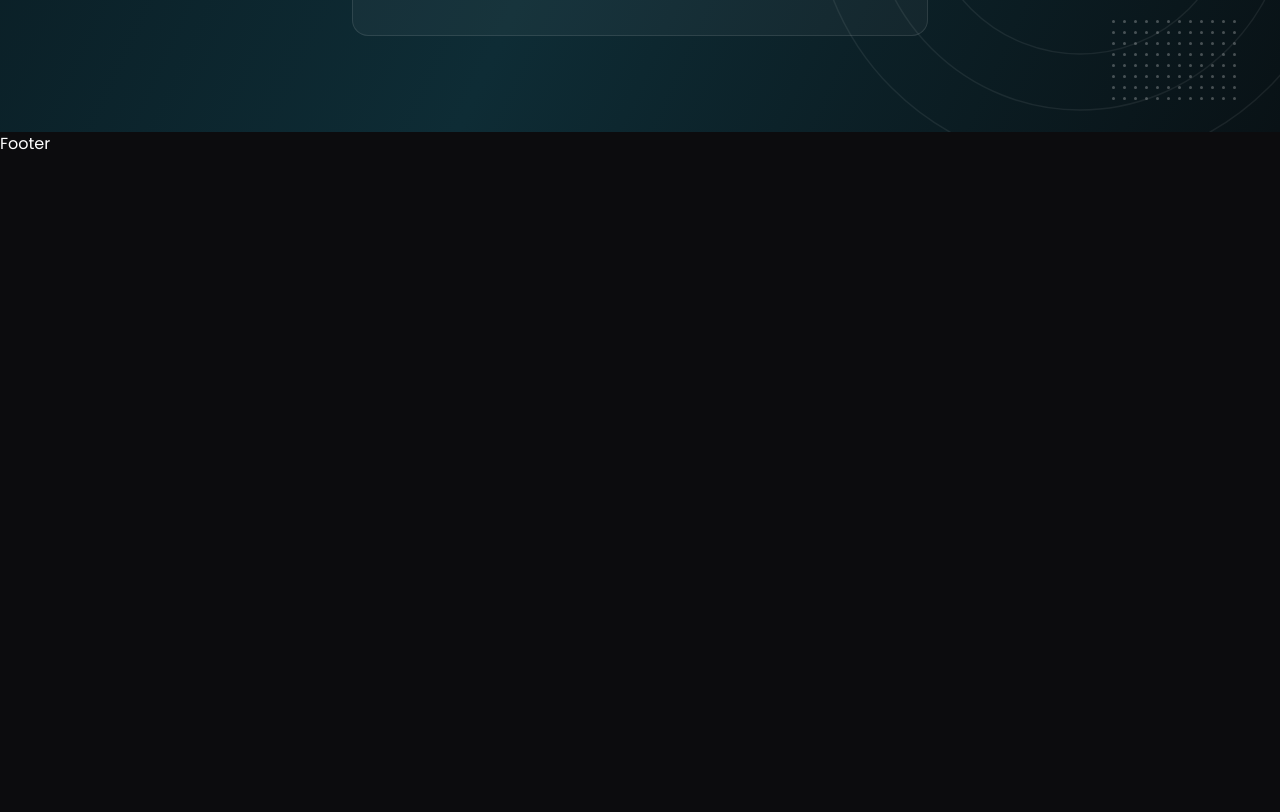
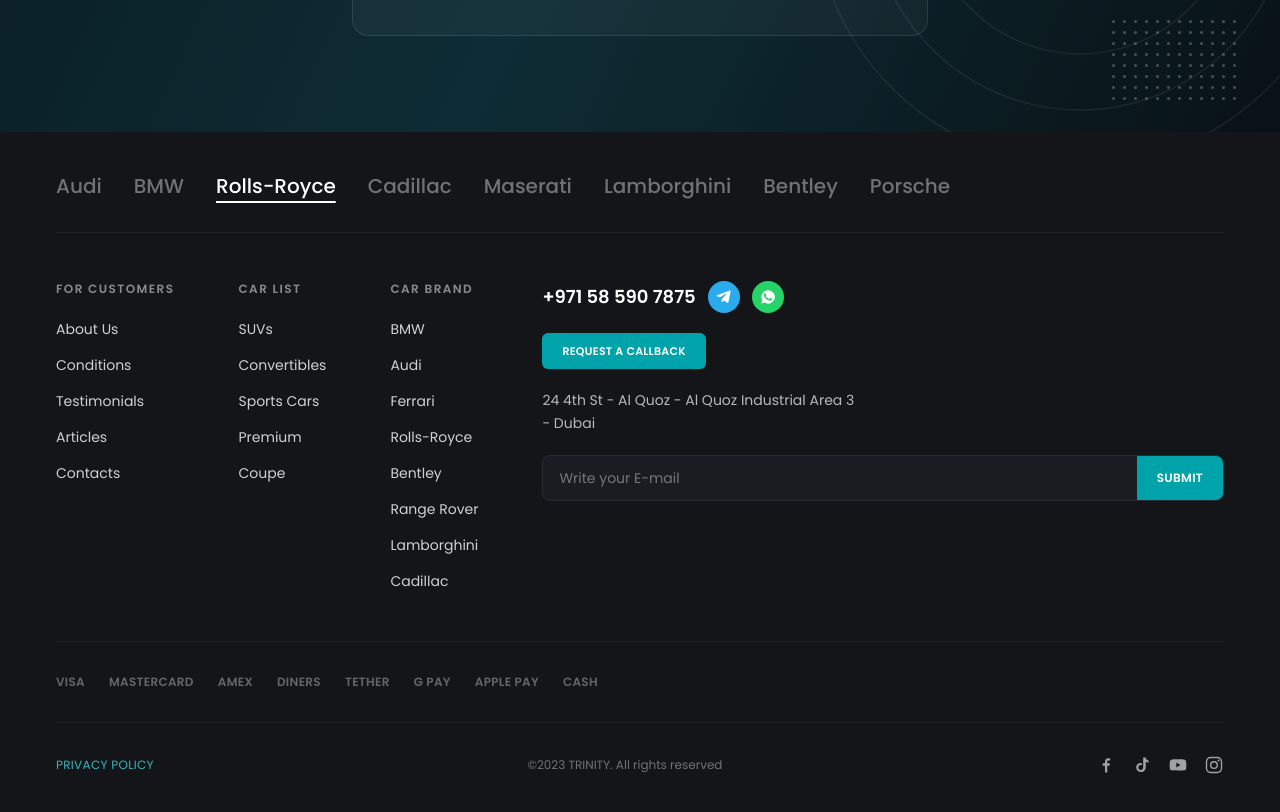
Before and after one commit to ShuxratXoliqnazarov/trinity, a React (Vite) app: page / in a window 1280 px wide. Shown: the part 7020-7832 px from the top of the page. Before the commit the page ends 7176 px from the top, so only its background shows below. Built offline with nearby package versions, Linux system fonts and the light colour scheme.

Commit message:
feat: build footer with brand strip, link columns, contact and payments
Co-Authored-By: Claude Sonnet 5 <noreply@anthropic.com>

```diff
--- a/src/components/layout/footer.jsx
+++ b/src/components/layout/footer.jsx
@@ -1,7 +1,188 @@
-export default function Footer() {
+import { useState } from "react"
+import { useTranslation } from "react-i18next"
+import Button from "../ui/button"
+import {
+	FacebookIcon,
+	InstagramIcon,
+	TelegramIcon,
+	TiktokIcon,
+	WhatsappIcon,
+	YoutubeIcon,
+} from "../ui/icons"
+
+const phone = "+971 58 590 7875"
+
+const payments = [
+	"VISA",
+	"MasterCard",
+	"Amex",
+	"Diners",
+	"Tether",
+	"G Pay",
+	"Apple Pay",
+	"CASH",
+]
+
+const socials = [
+	{ Icon: FacebookIcon, href: "https://facebook.com", label: "Facebook" },
+	{ Icon: TiktokIcon, href: "https://tiktok.com", label: "TikTok" },
+	{ Icon: YoutubeIcon, href: "https://youtube.com", label: "YouTube" },
+	{ Icon: InstagramIcon, href: "https://instagram.com", label: "Instagram" },
+]
+
+function LinkColumn({ title, items }) {
 	return (
-		<>
-			<h1>Footer</h1>
-		</>
+		<div>
+			<h3 className="text-xs font-semibold uppercase tracking-[0.12em] text-white/50">
+				{title}
+			</h3>
+			<ul className="mt-5 space-y-3">
+				{items.map((label) => (
+					<li key={label}>
+						<a
+							href="#top"
+							className="text-sm text-white/80 transition-colors hover:text-accent-bright"
+						>
+							{label}
+						</a>
+					</li>
+				))}
+			</ul>
+		</div>
 	)
 }
+
+export default function Footer() {
+	const { t } = useTranslation()
+	const [email, setEmail] = useState("")
+
+	const columns = t("footer.columns", { returnObjects: true })
+	const brands = t("footer.brands", { returnObjects: true })
+
+	return (
+		<footer className="bg-ink-soft">
+			<div className="mx-auto max-w-[1400px] px-6 py-10 lg:px-14">
+				<ul className="flex flex-wrap items-center gap-x-8 gap-y-3 border-b border-line/60 pb-8">
+					{brands.map((brand, i) => (
+						<li key={brand}>
+							<a
+								href="#fleet"
+								className={`font-display text-lg font-medium transition-colors hover:text-white lg:text-xl ${
+									i === 2 ? "text-white underline underline-offset-8" : "text-white/40"
+								}`}
+							>
+								{brand}
+							</a>
+						</li>
+					))}
+				</ul>
+
+				<div className="grid gap-10 py-12 md:grid-cols-2 lg:grid-cols-[repeat(3,auto)_1fr] lg:gap-16">
+					<LinkColumn
+						title={columns.customers.title}
+						items={columns.customers.items}
+					/>
+					<LinkColumn
+						title={columns.carList.title}
+						items={columns.carList.items}
+					/>
+					<LinkColumn
+						title={columns.carBrand.title}
+						items={columns.carBrand.items}
+					/>
+
+					<div className="flex flex-col gap-5">
+						<div className="flex items-center gap-3">
+							<a
+								href={`tel:${phone.replace(/\s/g, "")}`}
+								className="text-lg font-semibold text-white"
+							>
+								{phone}
+							</a>
+							<a
+								href="https://t.me/"
+								target="_blank"
+								rel="noreferrer"
+								className="flex h-8 w-8 items-center justify-center rounded-full bg-[#2aabee] text-white"
+								aria-label="Telegram"
+							>
+								<TelegramIcon className="h-4 w-4" />
+							</a>
+							<a
+								href="https://wa.me/"
+								target="_blank"
+								rel="noreferrer"
+								className="flex h-8 w-8 items-center justify-center rounded-full bg-[#25d366] text-white"
+								aria-label="WhatsApp"
+							>
+								<WhatsappIcon className="h-4 w-4" />
+							</a>
+						</div>
+
+						<Button size="sm" className="self-start">
+							{t("footer.callback")}
+						</Button>
+
+						<p className="max-w-xs text-sm leading-relaxed text-white/70">
+							{t("footer.address")}
+						</p>
+
+						<form
+							onSubmit={(e) => e.preventDefault()}
+							className="flex overflow-hidden rounded-lg border border-line bg-ink-card"
+						>
+							<input
+								type="email"
+								value={email}
+								onChange={(e) => setEmail(e.target.value)}
+								placeholder={t("footer.emailPlaceholder")}
+								className="min-w-0 flex-1 bg-transparent px-4 py-3 text-sm text-white placeholder:text-white/40 focus:outline-none"
+							/>
+							<button
+								type="submit"
+								className="bg-accent px-5 text-xs font-semibold uppercase tracking-wide text-white transition-colors hover:bg-accent-bright"
+							>
+								{t("footer.submit")}
+							</button>
+						</form>
+					</div>
+				</div>
+
+				<ul className="flex flex-wrap items-center gap-x-6 gap-y-3 border-t border-line/60 py-8">
+					{payments.map((name) => (
+						<li
+							key={name}
+							className="text-xs font-semibold uppercase tracking-wide text-white/35"
+						>
+							{name}
+						</li>
+					))}
+				</ul>
+
+				<div className="flex flex-col items-center gap-4 border-t border-line/60 pt-8 text-center sm:flex-row sm:justify-between sm:text-left">
+					<a
+						href="#top"
+						className="text-xs uppercase tracking-wide text-accent-bright"
+					>
+						{t("footer.privacy")}
+					</a>
+					<p className="text-xs text-white/40">{t("footer.copyright")}</p>
+					<div className="flex items-center gap-4">
+						{socials.map(({ Icon, href, label }) => (
+							<a
+								key={label}
+								href={href}
+								target="_blank"
+								rel="noreferrer"
+								aria-label={label}
+								className="text-white/60 transition-colors hover:text-accent-bright"
+							>
+								<Icon className="h-5 w-5" />
+							</a>
+						))}
+					</div>
+				</div>
+			</div>
+		</footer>
+	)
+}
--- a/src/components/ui/icons.jsx
+++ b/src/components/ui/icons.jsx
@@ -66,3 +66,37 @@ export function WhatsappIcon({ className = "" }) {
 		</svg>
 	)
 }
+
+export function FacebookIcon({ className = "" }) {
+	return (
+		<svg viewBox="0 0 24 24" className={className} fill="currentColor" aria-hidden="true">
+			<path d="M13.5 21v-8h2.7l.4-3h-3.1V8c0-.9.3-1.5 1.6-1.5H17V3.9c-.3 0-1.2-.1-2.3-.1-2.3 0-3.9 1.4-3.9 4v2.2H8v3h2.8v8Z" />
+		</svg>
+	)
+}
+
+export function TiktokIcon({ className = "" }) {
+	return (
+		<svg viewBox="0 0 24 24" className={className} fill="currentColor" aria-hidden="true">
+			<path d="M16.5 3c.3 2 1.4 3.5 3.5 3.7V9c-1.3.1-2.5-.3-3.5-1v6.6c0 3.5-2.6 5.9-5.8 5.9A5.7 5.7 0 0 1 5 15c0-3.5 3.2-6.2 6.8-5.4v2.6c-.4-.1-.9-.2-1.3-.2-1.6 0-2.9 1.3-2.9 3s1.3 3 2.9 3 2.9-1.3 2.9-3V3Z" />
+		</svg>
+	)
+}
+
+export function YoutubeIcon({ className = "" }) {
+	return (
+		<svg viewBox="0 0 24 24" className={className} fill="currentColor" aria-hidden="true">
+			<path d="M22 12s0-3.2-.4-4.7c-.2-.9-.9-1.5-1.7-1.7C18.4 5.2 12 5.2 12 5.2s-6.4 0-7.9.4c-.8.2-1.5.8-1.7 1.7C2 9 2 12 2 12s0 3.2.4 4.7c.2.9.9 1.5 1.7 1.7 1.5.4 7.9.4 7.9.4s6.4 0 7.9-.4c.8-.2 1.5-.8 1.7-1.7.4-1.5.4-4.7.4-4.7Zm-12 3V9l5 3Z" />
+		</svg>
+	)
+}
+
+export function InstagramIcon({ className = "" }) {
+	return (
+		<svg viewBox="0 0 24 24" className={className} fill="none" aria-hidden="true">
+			<rect x="3" y="3" width="18" height="18" rx="5" stroke="currentColor" strokeWidth="1.7" />
+			<circle cx="12" cy="12" r="4" stroke="currentColor" strokeWidth="1.7" />
+			<circle cx="17.5" cy="6.5" r="1.2" fill="currentColor" />
+		</svg>
+	)
+}
--- a/src/locales/en.json
+++ b/src/locales/en.json
@@ -116,5 +116,46 @@
 		"submit": "RECEIVE",
 		"error": "Please enter a valid e-mail",
 		"success": "Thank you! Your discount is on its way."
+	},
+	"footer": {
+		"brands": [
+			"Audi",
+			"BMW",
+			"Rolls-Royce",
+			"Cadillac",
+			"Maserati",
+			"Lamborghini",
+			"Bentley",
+			"Porsche"
+		],
+		"columns": {
+			"customers": {
+				"title": "For Customers",
+				"items": ["About Us", "Conditions", "Testimonials", "Articles", "Contacts"]
+			},
+			"carList": {
+				"title": "Car List",
+				"items": ["SUVs", "Convertibles", "Sports Cars", "Premium", "Coupe"]
+			},
+			"carBrand": {
+				"title": "Car brand",
+				"items": [
+					"BMW",
+					"Audi",
+					"Ferrari",
+					"Rolls-Royce",
+					"Bentley",
+					"Range Rover",
+					"Lamborghini",
+					"Cadillac"
+				]
+			}
+		},
+		"callback": "REQUEST A CALLBACK",
+		"address": "24 4th St - Al Quoz - Al Quoz Industrial Area 3 - Dubai",
+		"emailPlaceholder": "Write your E-mail",
+		"submit": "SUBMIT",
+		"privacy": "Privacy Policy",
+		"copyright": "©2023 TRINITY. All rights reserved"
 	}
 }
--- a/src/locales/ru.json
+++ b/src/locales/ru.json
@@ -116,5 +116,46 @@
 		"submit": "ПОЛУЧИТЬ",
 		"error": "Пожалуйста, введите корректный e-mail",
 		"success": "Спасибо! Ваша скидка уже в пути."
+	},
+	"footer": {
+		"brands": [
+			"Audi",
+			"BMW",
+			"Rolls-Royce",
+			"Cadillac",
+			"Maserati",
+			"Lamborghini",
+			"Bentley",
+			"Porsche"
+		],
+		"columns": {
+			"customers": {
+				"title": "Клиентам",
+				"items": ["О нас", "Условия", "Отзывы", "Статьи", "Контакты"]
+			},
+			"carList": {
+				"title": "Каталог",
+				"items": ["Внедорожники", "Кабриолеты", "Спорткары", "Премиум", "Купе"]
+			},
+			"carBrand": {
+				"title": "Марки",
+				"items": [
+					"BMW",
+					"Audi",
+					"Ferrari",
+					"Rolls-Royce",
+					"Bentley",
+					"Range Rover",
+					"Lamborghini",
+					"Cadillac"
+				]
+			}
+		},
+		"callback": "ЗАКАЗАТЬ ЗВОНОК",
+		"address": "24 4th St - Al Quoz - Al Quoz Industrial Area 3 - Dubai",
+		"emailPlaceholder": "Ваш e-mail",
+		"submit": "ОТПРАВИТЬ",
+		"privacy": "Политика конфиденциальности",
+		"copyright": "©2023 TRINITY. Все права защищены"
 	}
 }
```
